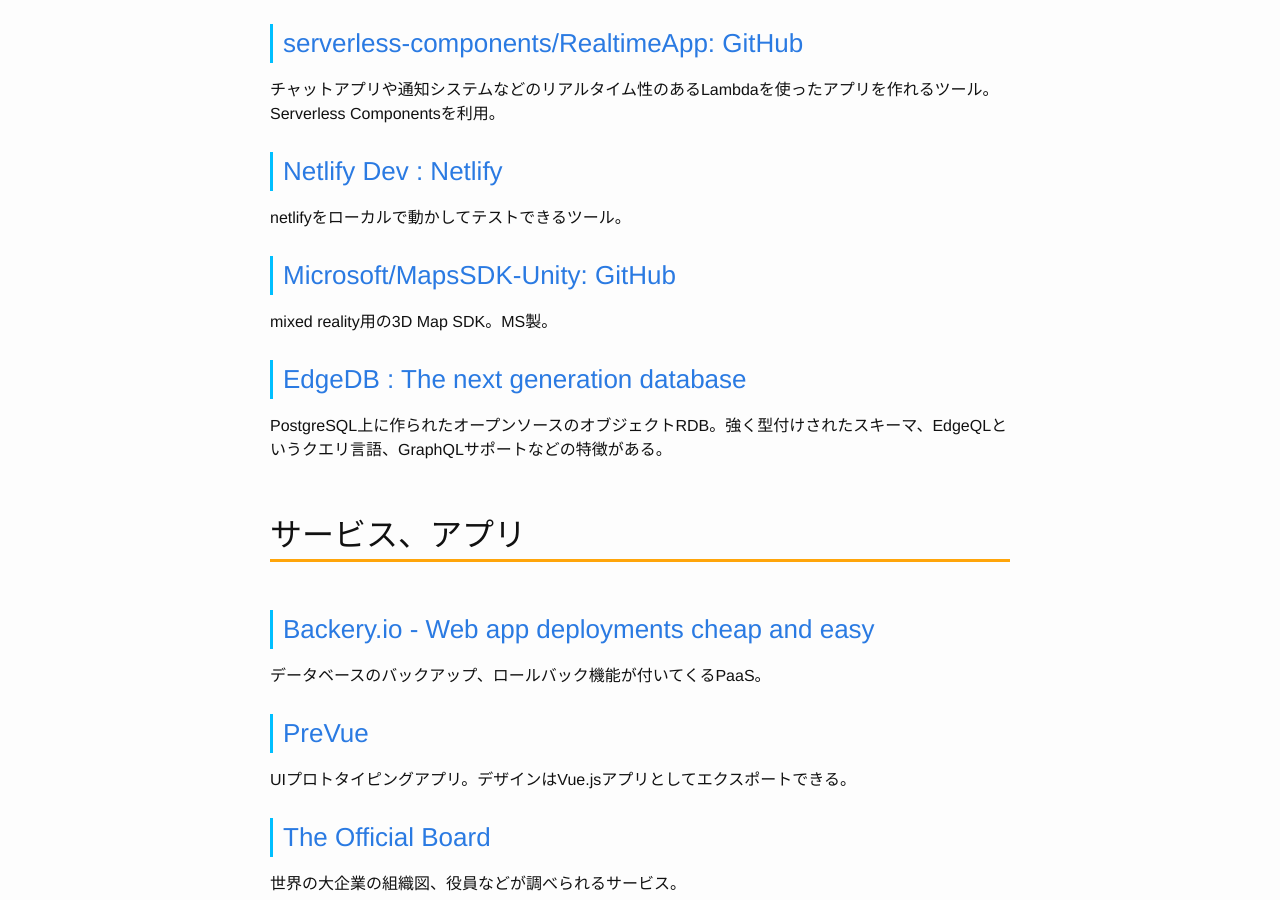
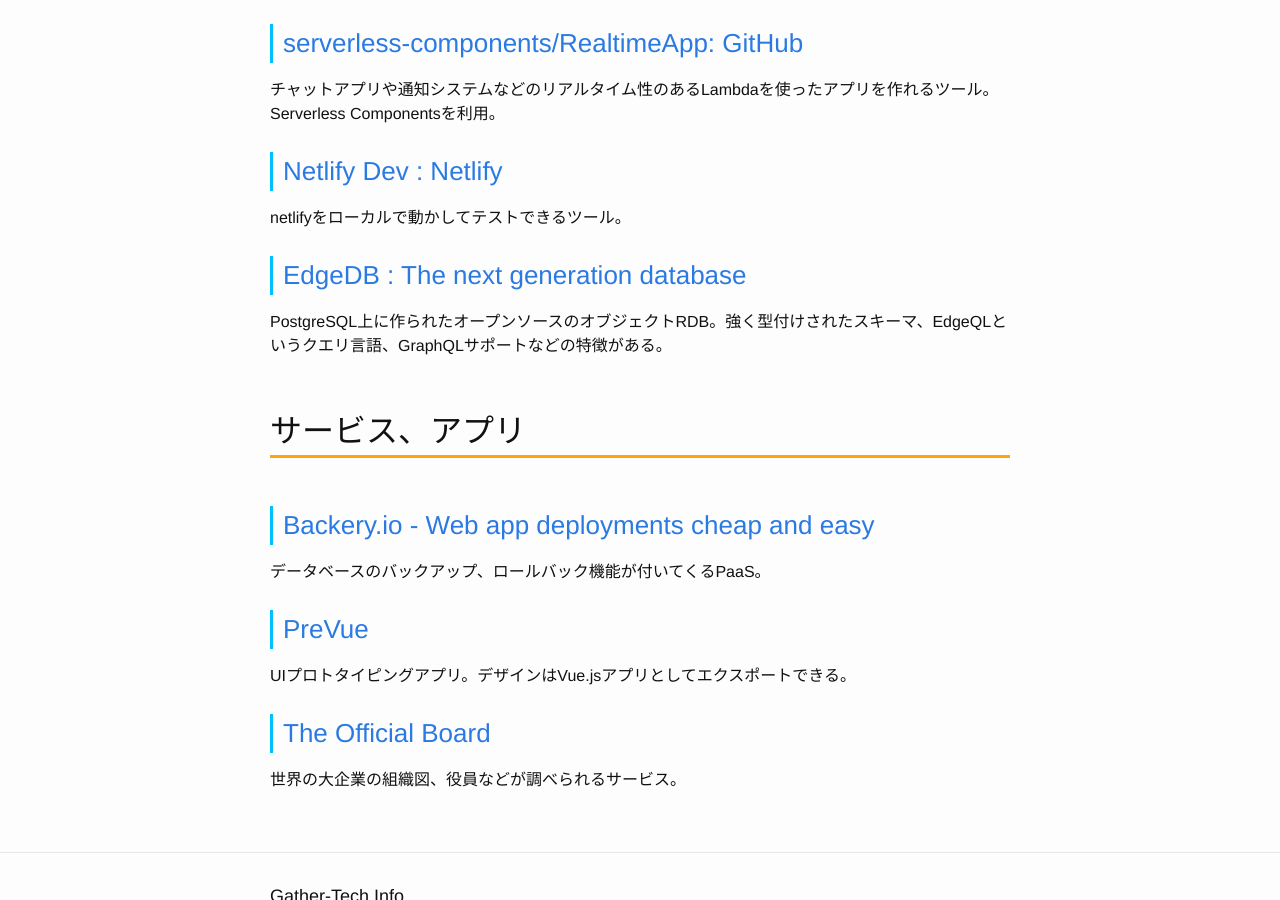
Before and after one commit to Gather-Tech/Gather-Tech.github.io, a Jekyll site: the page built from _posts/2019/2019-04-15-Gather146.md, in a window 1280 px wide and 900 px high, scrolled down 3814 px. Built offline with Jekyll 4.4.1, drawn with Linux system fonts in a browser that asks for light colours; comment, search, counter and statistics services are not loaded.

Commit message:
Reduced an article

```diff
--- a/_posts/2019/2019-04-15-Gather146.md
+++ b/_posts/2019/2019-04-15-Gather146.md
@@ -105,10 +105,6 @@
 
 netlifyをローカルで動かしてテストできるツール。
 
-### [Microsoft/MapsSDK-Unity: GitHub](https://github.com/Microsoft/MapsSDK-Unity)
-
-mixed reality用の3D Map SDK。MS製。
-
 ### [EdgeDB : The next generation database](https://edgedb.com/)
 
 PostgreSQL上に作られたオープンソースのオブジェクトRDB。強く型付けされたスキーマ、EdgeQLというクエリ言語、GraphQLサポートなどの特徴がある。
```
